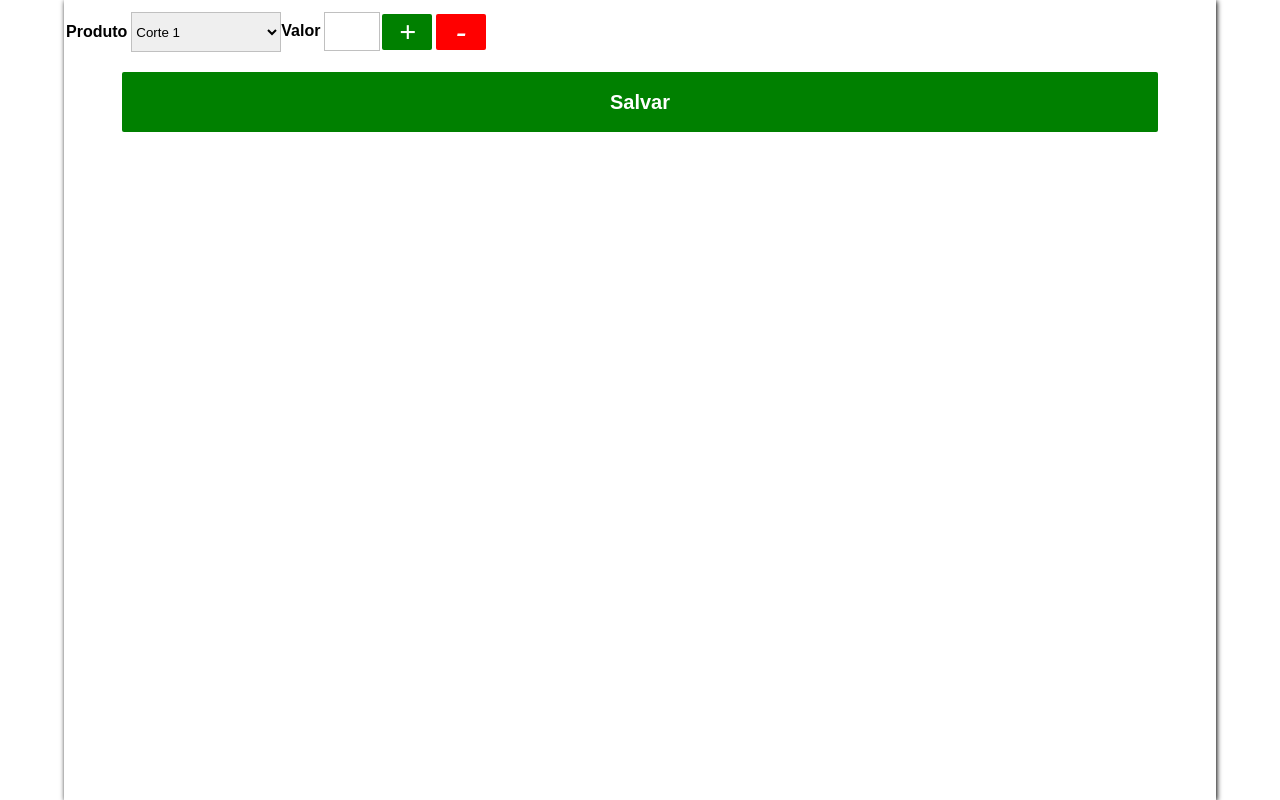
After one commit to viniciusdnb/miniframework, a PHP site: template src/Views/cabeleleiro/lancamentos.php in a window 1280 px wide. The commit adds this page. Run offline with PHP 8.4, Linux system fonts and the light colour scheme; the template is opened without the code that fills it, so the values that code supplies are empty; some libraries are stand-ins or nearby versions.

Commit message:
iniciando o aplicativo da barbearia

```diff
--- /dev/null
+++ b/public/css/lancamentos.css
@@ -0,0 +1,84 @@
+.container{
+	width: 100vw;
+	height: 100vh;
+	display: flex;
+
+}
+
+label{
+	font-family: sans-serif;
+	font-weight: bold;
+
+}
+
+.card{
+	margin-left: auto;
+	margin-right: auto;
+	box-shadow: 1px 1px 5px black;
+	width: 90%;
+}
+input{
+	border: 1px solid #C0C0C0	;
+}
+
+.input-group{
+	display: flex;
+	padding: 12px 2px 20px 2px;
+
+}
+.produto select{
+	width: 150px;
+	height: 40px;
+	border: 1px solid #C0C0C0	;
+}
+.input-valor{
+	width: 50px;
+	height: 35px;
+}
+.button{
+	display: flex;
+
+}
+
+.btn{
+	width: 50px;
+	margin: 2px;
+	border: none;
+	display: flex;
+	flex-direction: column;
+	justify-content: center;
+	font-weight: bold;
+	text-align: center;
+	font-size: 30px;
+	border-radius: 2px;
+}
+
+.btn-mais{
+	color: white;
+	background: green;
+}
+
+.btn-menos{
+	color: white;
+	background: red;
+
+}
+
+.salvar{
+
+	height: 60px;
+	display: flex;
+	flex-direction: row;
+	justify-content: center;
+
+}
+.btn-salvar{
+	width: 90%;
+	border: none;
+	border-radius: 2px;
+	background: green;
+	color: white;
+	font-weight: bold;
+	font-family: sans-serif;
+	font-size: 20px;
+}
--- /dev/null
+++ b/src/Views/cabeleleiro/index.php
@@ -0,0 +1 @@
+<img style="height: 500px;" src="/public/img/187192140_3029363550671488_3351170818523510236_n.jpg" alt="inicio">
--- /dev/null
+++ b/src/Views/cabeleleiro/lancamentos.php
@@ -0,0 +1,46 @@
+<link href="<?= APP_HOST ?>css/lancamentos.css" rel="stylesheet">
+<div class="container">
+		<div class="card">
+			<form action="" method="">
+				<div id="grupo" class="input-group">
+					<div class="produto" id="produto">
+						<label>Produto</label>
+						<select name="txt_produto[]">
+							<option value="1">Corte 1</option>
+							<option value="2">Corte 2</option>
+							<option value="3">Corte 3</option>
+							<option value="4">Pomada</option>
+						</select>
+					</div>
+					<div class="valor">
+						<label>Valor</label>
+						<input type="text" name="txt_valor[]" id="valor" class="input-valor">
+					</div>
+					<div class="button">
+						<i class="btn btn-mais" onclick="adicionar()">+</i>
+						<i class="btn btn-menos" onclick="remover()">-</i>
+					</div>
+				</div>
+				<div class="novo"></div>
+				<div class="salvar">
+					<input class="btn-salvar" type="submit" name="" value="Salvar">
+				</div>
+			</form>
+		</div>
+	</div>
+	<script>
+		function adicionar(){
+			var grupo = document.querySelector("#grupo");
+			var g = grupo.cloneNode(true);
+			var novo = document.querySelector(".novo");
+			novo.appendChild(g);
+		}
+
+		function remover()
+		{
+			var novo = document.querySelector(".novo");
+			var interno = novo.querySelector("#grupo");
+			novo.removeChild(interno);
+
+		}
+	</script>
--- a/src/Views/layout/head.php
+++ b/src/Views/layout/head.php
@@ -1,5 +1,5 @@
 <!DOCTYPE html>
-<html lang="pt-br">
+<html lang="pt-br" class="html">
 <head>
 	<meta charset="UTF-8">
 	<meta name="viewport" content="width=device-width, initial-scale=1.0">
```
Also changed, not shown: src/Controllers/CabeleleiroController.php (added, +19 -0 lines), src/Route/Auth/Login.php (+4 -3 lines), src/Route/RouterController.php (+15 -2 lines), src/Views/cabeleleiro/menu.php (added, +99 -0 lines), public/img/187192140_3029363550671488_3351170818523510236_n.jpg (added), 1 other file.
